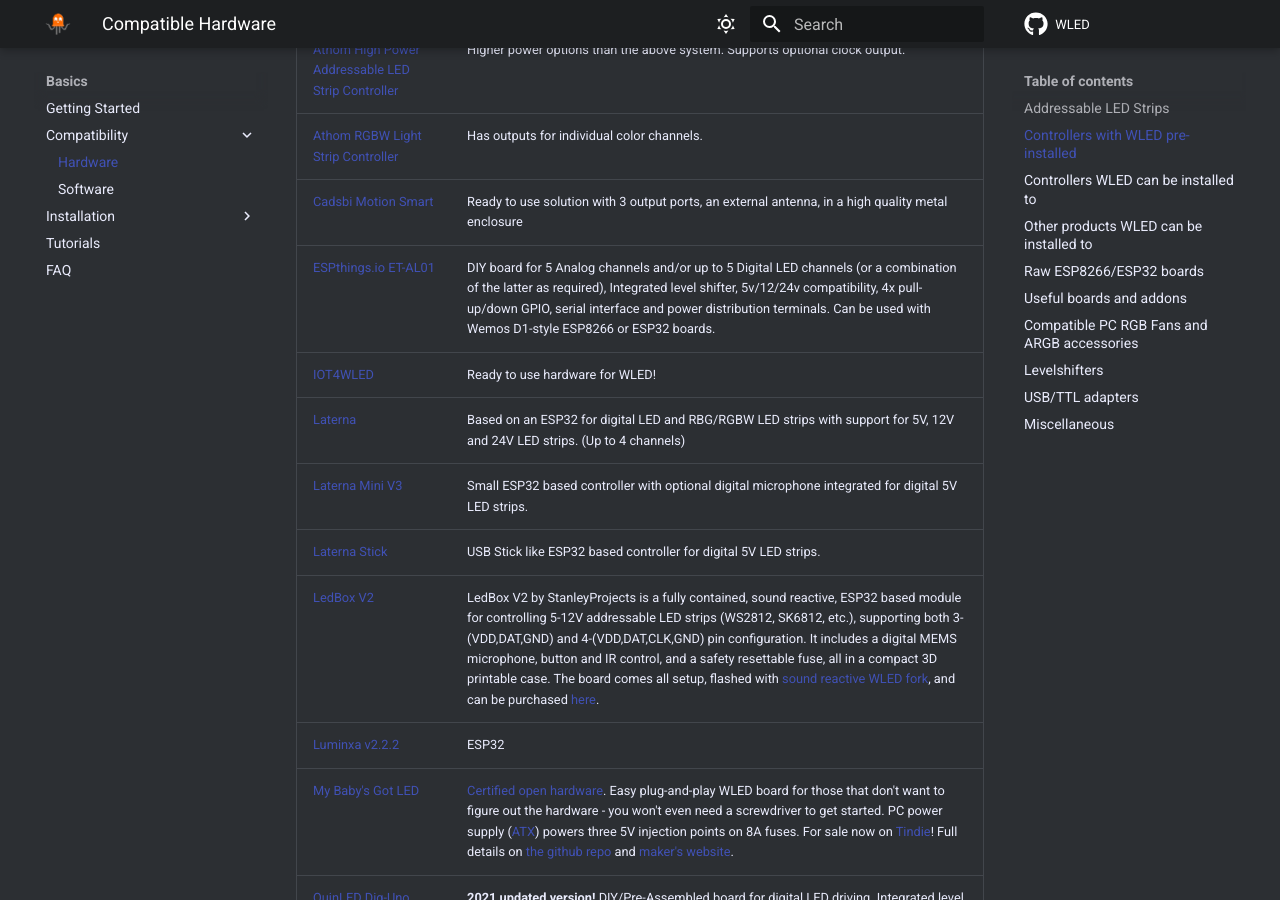
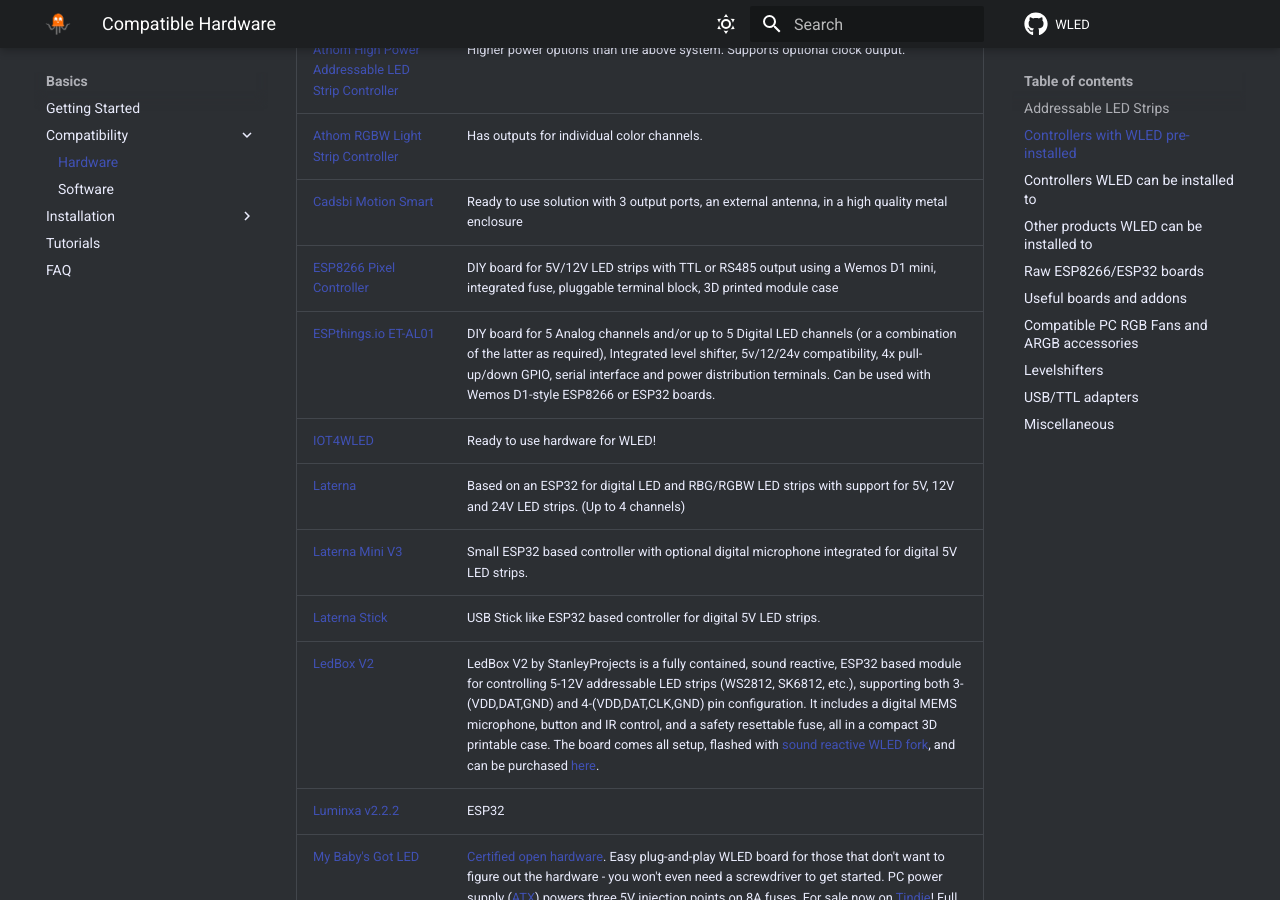
Before and after one commit to Aircoookie/WLED-Docs, an MkDocs documentation site: the page built from docs/basics/compatible-hardware.md, in a window 1280 px wide and 900 px high, scrolled down 1943 px. Built offline with MkDocs 1.6.1 and Material for MkDocs 9.7.7, drawn with Linux system fonts in a browser that asks for light colours; comment, search, counter and statistics services are not loaded.

Commit message:
Update compatible-hardware.md (#86)
Add ESP8266 Pixel Controller

```diff
--- a/docs/basics/compatible-hardware.md
+++ b/docs/basics/compatible-hardware.md
@@ -50,6 +50,7 @@
 [Athom High Power Addressable LED Strip Controller](https://www.athom.tech/blank-1/wled-high-power-led-strip-controller) | Higher power options than the above system. Supports optional clock output.
 [Athom RGBW Light Strip Controller](https://www.athom.tech/blank-1/wled-rgbw-light-strip-controller) | Has outputs for individual color channels.
 [Cadsbi Motion Smart](https://www.cadsbi-shop.de/shop/led-beleuchtungscontroller/cadsbi-motion-smart/) | Ready to use solution with 3 output ports, an external antenna, in a high quality metal enclosure
+[ESP8266 Pixel Controller](https://www.maltepoeggel.de/?site=pixelcontroller) | DIY board for 5V/12V LED strips with TTL or RS485 output using a Wemos D1 mini, integrated fuse, pluggable terminal block, 3D printed module case
 [ESPthings.io ET-AL01](https://www.espthings.io/AL01) | DIY board for 5 Analog channels and/or up to 5 Digital LED channels (or a combination of the latter as required), Integrated level shifter, 5v/12/24v compatibility, 4x pull-up/down GPIO, serial interface and power distribution terminals. Can be used with Wemos D1-style ESP8266 or ESP32 boards.
 [IOT4WLED](https://iot4.eu/product/iot4wled/) | Ready to use hardware for WLED!
 [Laterna](https://github.com/Planet-Laterna/Laterna) | Based on an ESP32 for digital LED and RBG/RGBW LED strips with support for 5V, 12V and 24V LED strips. (Up to 4 channels)
```
